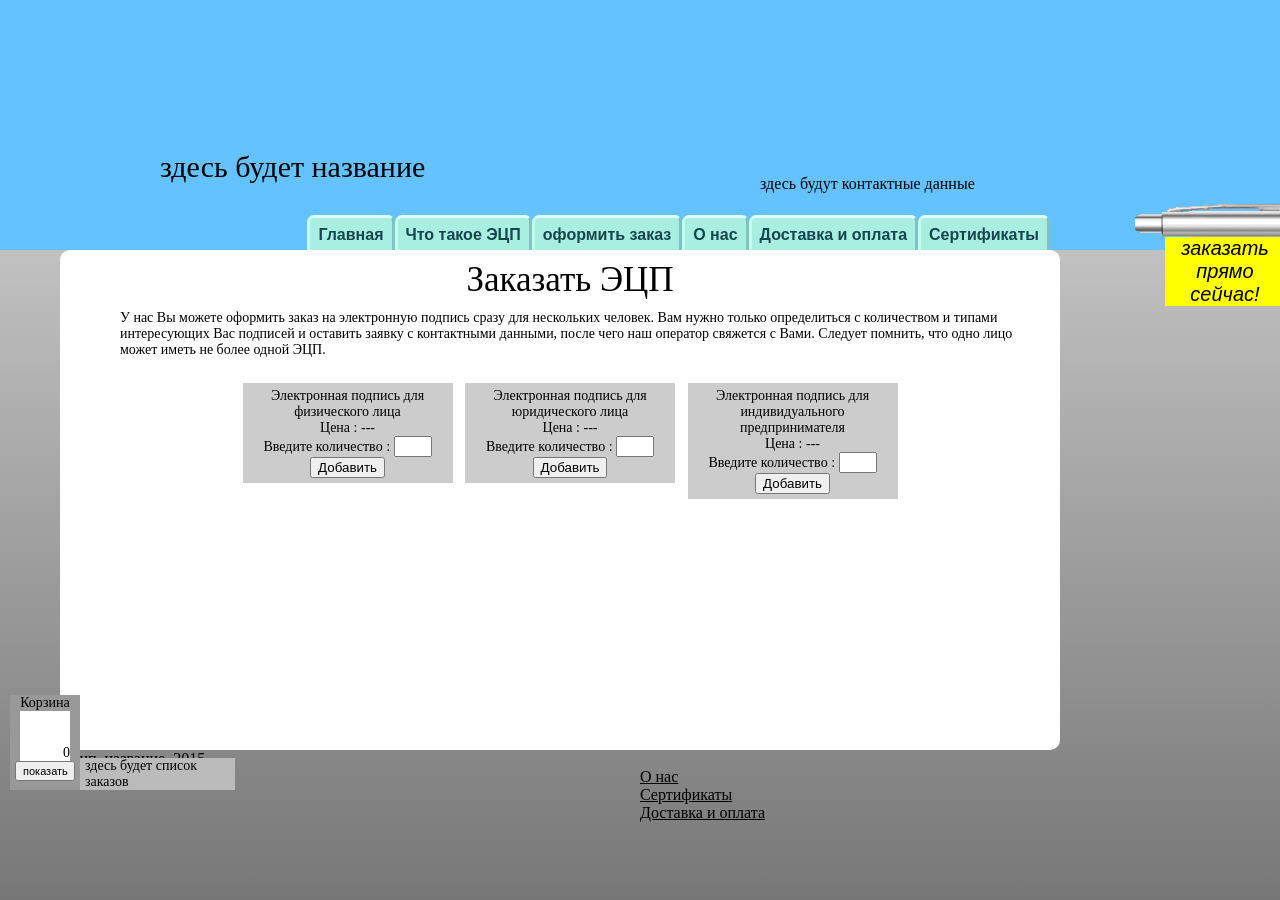
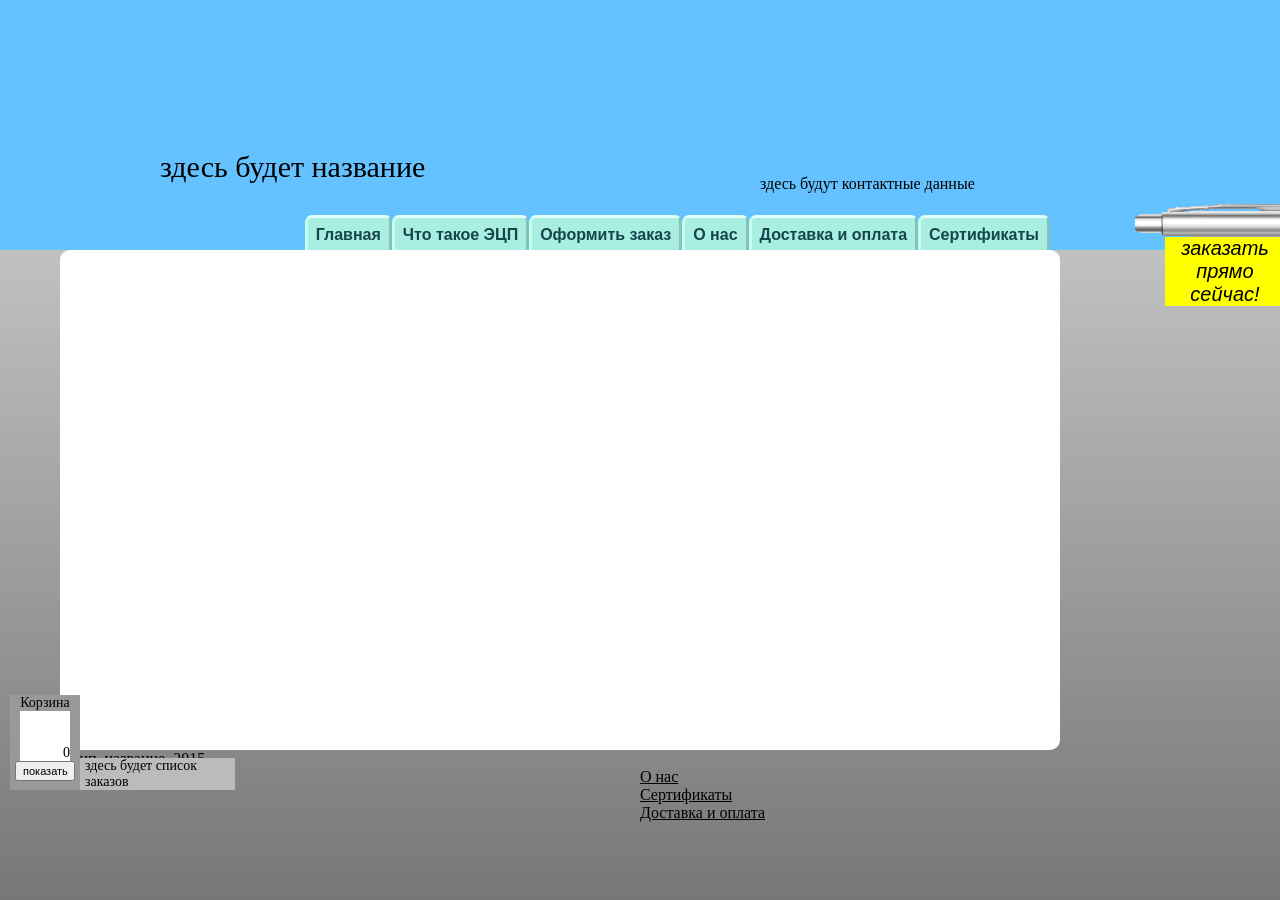
Before and after one commit to vhexx/side_repo, a Django app: template esign/esign/templates/esign/template.html in a window 1280 px wide. Run offline with Django 3.2, Linux system fonts and the light colour scheme; the template is opened without the code that fills it, so the values that code supplies are empty; some libraries are stand-ins or nearby versions.

Commit message:
change template.html, fmenu.js, template_style.css, section_style.css

```diff
--- a/esign/esign/static/css/section_style.css
+++ b/esign/esign/static/css/section_style.css
@@ -26,10 +26,22 @@
 .product
 {
 	font-size : 140%;
-	background-color: #cccccc;
+	background-color: #9BDCE4;
+	border-radius: 5px;
+	border : 3px #888888 solid;
 	display : inline-block;
 	width : 20%;
 	padding : 5px 5px 5px 5px;
 	vertical-align : top;
-	margin : 5px 5px 5px 5px;
+	margin : 5px;
+	text-align: center;
 }
+.product .product_name
+{
+	font-size: 1.2em;
+	font-weight: bold;
+}
+.product .product_description
+{
+	text-align: left;
+}
--- a/esign/esign/static/css/template_style.css
+++ b/esign/esign/static/css/template_style.css
@@ -30,12 +30,12 @@ input[type="text"] {max-width: 30px;}
 	 padding-bottom: 5px; top : 0px; left : 0px; text-align: center; margin-top: -10px;
 	 border : 5px solid #888888; background-color : #ffffff; color : #000000; border-radius: 7px;
 	 z-index: 1; font-size: 16px; font-family: sans-serif; font-weight: bold; cursor : default;}
-	#hidden_menu #hidden_menu_bkg {position : absolute; width : 260px; height : 80px; display: block;
+	#floating_menu #hidden_menu_bkg {position : absolute; width : 260px; height : 80px; display: block;
 	 background-color: transparent; background-image: url(../img/spring.png);
-	 /*background-image: url({% static 'img/spring.png' %});*/ top : -80px; left : -5px;}
+	 /*background-image: url({% static 'img/spring.png' %});*/ top : -85px; left : 0px; z-index: 2;}
 	.show_floating_block {display : inline; cursor : pointer; text-decoration: underline;}
 	.floating_block {width : 230px; height : 60px; font-size: 14px; position : absolute;
-	 top : 0px; left : 0px; display : block; background-color : transparent; z-index: 0; opacity : 1.0;}
+	 top : 0px; left : 10px; display : block; background-color : transparent; z-index: 0; opacity : 1.0;}
 	.floating_block .angle {position : absolute; display : block; height : 30px; width : 30px; left : 0px;
 	 top : 0px; background-image: url(../img/angle.png); /*background-image: url({% static 'img/angle.png' %});*/
 	 opacity : 1.0;}
@@ -45,7 +45,7 @@ input[type="text"] {max-width: 30px;}
     .floating_block .flblock_text .close_flblock {position : absolute; right : 0px; top: 0px; width : 20px;
      height : 20px; text-align : center; display : block; background-color: #999999;}
 	#order_button {top : 70px; position : absolute; text-align: center; left : 0px; width : 230px;
-	 height : 30px; background-color: transparent; display : block;}
+	 height : 30px; background-color: transparent; display : block; z-index: 3;}
 	#show_menu{position : absolute; left : -145px; top : -76px; width : 165px; height : 33px;
 	 display : block; background-color : transparent; cursor : pointer; text-align: left;}
 	#show_menu #show_menu_bkg {background-color: transparent; background-image: url(../img/pen.png);
--- a/esign/esign/static/js/fmenu.js
+++ b/esign/esign/static/js/fmenu.js
@@ -99,7 +99,8 @@ $(document).ready(function ()
       fblocks[indx].ob.hide();
     }
     //инициализация переменных для выплывания элементов
-    var fblocks_cur_shift = fhidden.hgt;
+    var fhidden_init_hgt = fhidden.hgt;
+    var fblocks_cur_shift = fhidden_init_hgt;
     var fblocks_init_zindx = parseInt(flb.eq(0).css("z-index"));
     var max_zindx = fblocks_init_zindx;
     var fblocks_init_top = flb.eq(0).css("top");
@@ -147,16 +148,19 @@ $(document).ready(function ()
           fblocks[opened_indx].vsbl = 1;
           max_zindx += 1;
           var opened_top = getcss_px(fblocks[opened_indx].ob, "top");
+          var fhidden_hgt = fhidden.hgt;
           fblocks[opened_indx].ob.show();
           fblocks[opened_indx].ob.css({"z-index" : max_zindx, "top" : (opened_top+fblocks_cur_shift+fblocks_dist)+"px"});
           fmenu_anim_show(fblocks[opened_indx].ob);
           fblocks[opened_indx].z_index = max_zindx;
           fblocks_cur_shift += (fblocks[opened_indx].hgt+fblocks_dist);
+          fhidden_hgt += fblocks[opened_indx].hgt + fblocks_dist;
           if (showed_fblocks_num == 0)
           {
             var fbtn_top = getcss_px(fbutton.ob, "top");
             var fbtn_hgt = fbutton.hgt;
-            fbutton.ob.css({"top" : (fbtn_top+fhidden.hgt+fblocks_dist)+"px", "height" : "0px"});
+            fhidden_hgt += fbutton.hgt + fblocks_dist;
+            fbutton.ob.css({"top" : (fbtn_top+fhidden_init_hgt+fblocks_dist)+"px", "height" : "0px"});
             setTimeout(function ()
               {
                 fbutton.ob.show();
@@ -169,6 +173,8 @@ $(document).ready(function ()
             var fbtn_top = getcss_px(fbutton.ob, "top");
             fbutton.ob.animate({"top" : (fbtn_top+fblocks[opened_indx].hgt+fblocks_dist)+"px"}, {duration : 200, queue : true});
           }
+          fhidden.hgt = fhidden_hgt;
+          fhidden.ob.animate({"height" : fhidden_hgt+"px"}, 200);
           showed_fblocks_num += 1;
         }
       }
@@ -177,6 +183,8 @@ $(document).ready(function ()
     fmenu.ob.find(".close_flblock").click(function ()
       {
         var closed_indx = cutstr($(this).attr("id"), 6);
+        var fhidden_hgt = fhidden.hgt;
+        fhidden_hgt -= (fblocks[closed_indx].hgt + fblocks_dist);
         if (fblocks[closed_indx].vsbl == 1)
         {
           var closed_zindx = fblocks[closed_indx].z_index;
@@ -207,8 +215,11 @@ $(document).ready(function ()
           {
             var fbutton_top = getcss_px(fbutton.ob, "top");
             var fbutton_hgt = getcss_px(fbutton.ob, "height");
-            fmenu_anim_hide(fbutton.ob, {"top" : (fbutton_top-fhidden.hgt-fblocks_dist)+"px", "left" : fbutton.ob.css("left"), "height" : (fbutton_hgt)+"px", "width" : fbutton.ob.css("width")});
+            fhidden_hgt = fhidden_init_hgt;
+            fmenu_anim_hide(fbutton.ob, {"top" : (fbutton_top-fhidden_init_hgt-fblocks_dist)+"px", "left" : fbutton.ob.css("left"), "height" : (fbutton_hgt)+"px", "width" : fbutton.ob.css("width")});
           }
+          fhidden.hgt = fhidden_hgt;
+          fhidden.ob.animate({"height" : fhidden_hgt+"px"}, 200);
           showed_fblocks_num -= 1;
         }
       }
--- a/esign/esign/templates/esign/template.html
+++ b/esign/esign/templates/esign/template.html
@@ -27,7 +27,6 @@
 
   <!--[if IE 7]>
     <style>
-      body {text-align : center;}
       #content {text-align : left;}
       #floating_menu {text-align : left;}
     </style>
@@ -54,42 +53,13 @@
     <div id="navigation">
       <div class="sect" id="sect1" href="main.html">Главная</div>
       <div class="sect" id="sect2">Что такое ЭЦП</div>
-      <div class="sect" id="sect3" href="ordering.html">оформить заказ</div>
+      <div class="sect" id="sect3" href="ordering.html">Оформить заказ</div>
       <div class="sect" id="sect4">О нас</div>
       <div class="sect" id="sect5">Доставка и оплата</div>
       <div class="sect" id="sect6">Сертификаты</div>
     </div>
     <div id="content">
         {% block 'content' %}
-        <div id="section_header">Заказать ЭЦП</div>
-<div class="text">У нас Вы можете оформить заказ на электронную подпись сразу для нескольких человек. Вам нужно только определиться с количеством и типами интересующих Вас подписей и оставить заявку с контактными данными, после чего наш оператор свяжется с Вами. Следует помнить, что одно лицо может иметь не более одной ЭЦП.
-</div>
-<div id="products_list">
-    <div class="product" id="fiz_ecp">
-      <form>
-        Электронная подпись для физического лица<br>
-          Цена : ---<br>
-          Введите количество : <input type="text" name="num_fiz">
-          <input type="button" value="Добавить">
-      </form>
-    </div>
-    <div class="product" id="yur_ecp">
-      <form>
-          Электронная подпись для юридического лица<br>
-          Цена : ---<br>
-          Введите количество : <input type="text" name="num_yur">
-          <input type="button" value="Добавить">
-      </form>
-    </div>
-    <div class="product" id="ip_ecp">
-      <form>
-          Электронная подпись для индивидуального предпринимателя<br>
-          Цена : ---<br>
-          Введите количество : <input type="text" name="num_ip">
-          <input type="button" value="Добавить">
-      </form>
-  </div>
-</div>
         {% endblock %}
     </div>
   </div>
@@ -106,7 +76,6 @@
 <!--FLOATING MENU-->
   <div id="floating_menu">
     <div id="hidden_menu">
-      <div id="hidden_menu_bkg"></div>
       Я -
       <div id="show_fiz" class="show_floating_block">физ. лицо</div>
       /
@@ -114,7 +83,8 @@
       /
       <div id="show_ip" class="show_floating_block">ИП</div>
     </div>
-    <form name="cart_form" id="cform">
+    <div id="hidden_menu_bkg"></div>
+    <form name="order_form" id="oform">
       <div id="fiz" class="floating_block">
         <div class="angle"></div>
         <div class="flblock_text">
```
